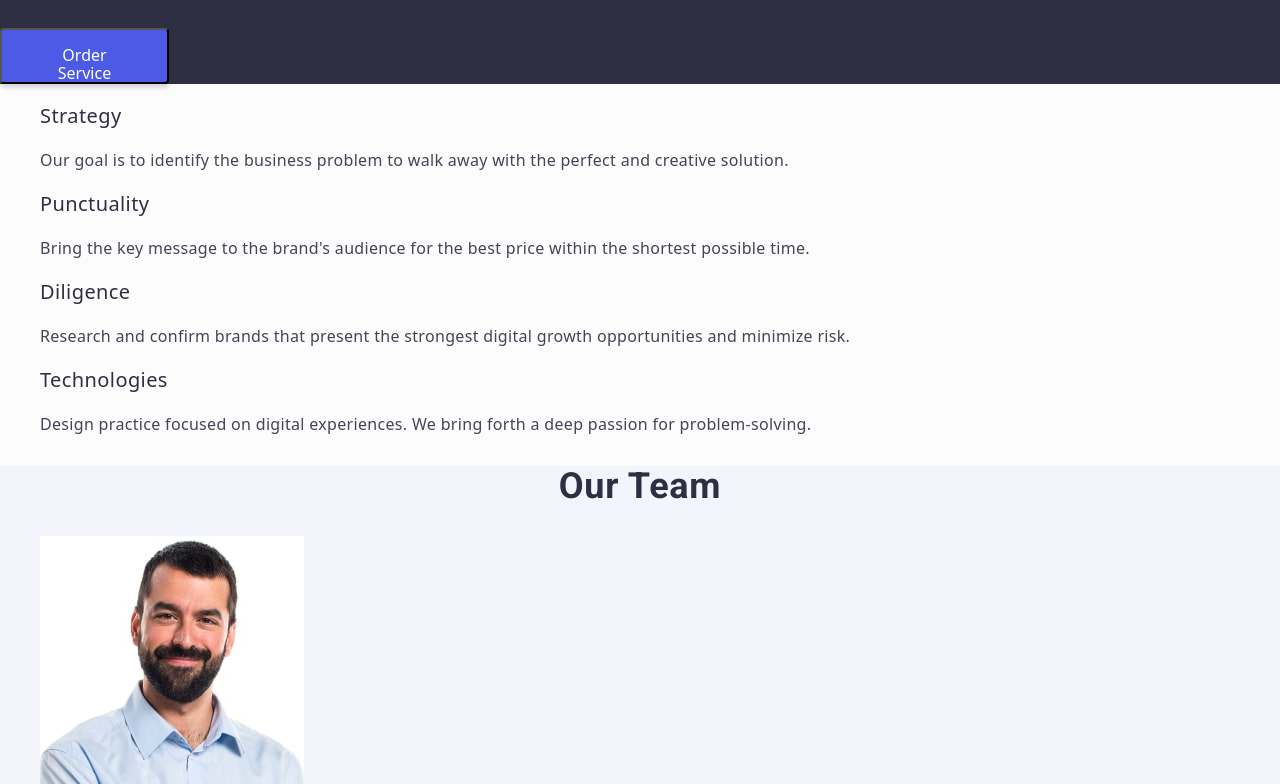
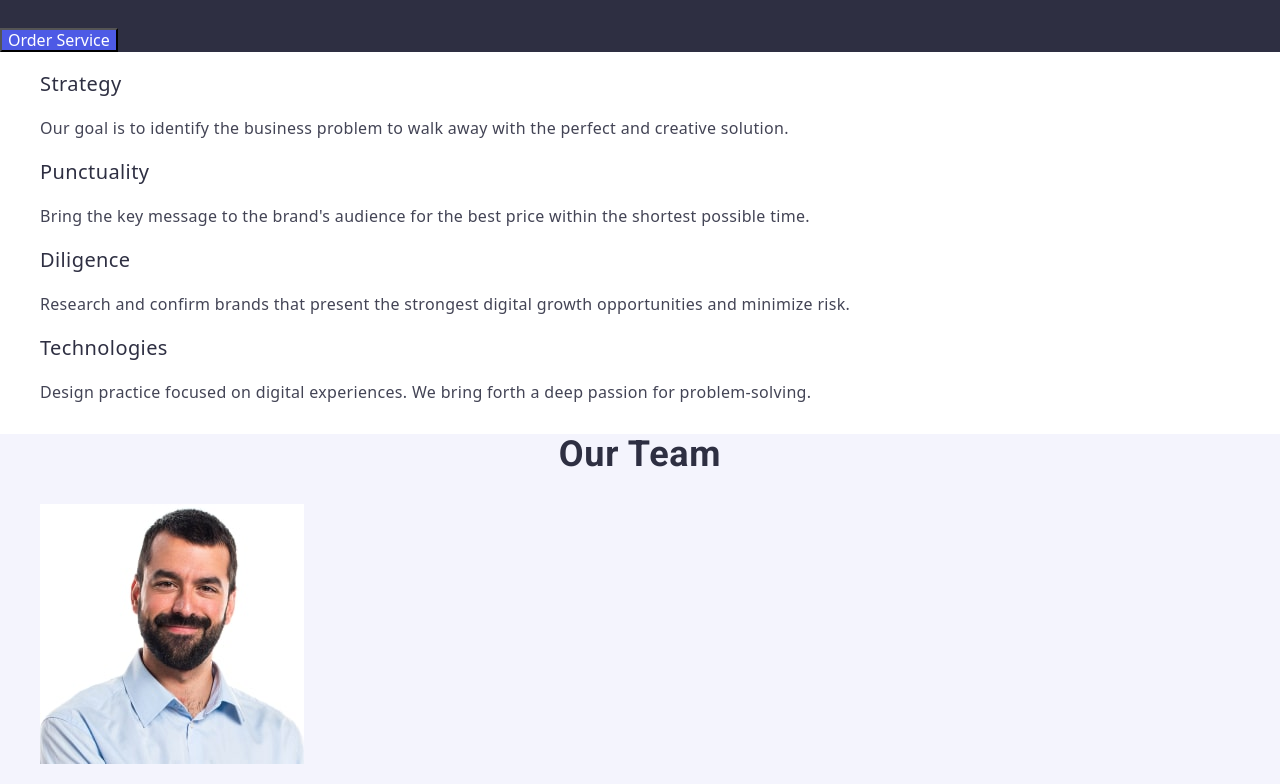
Before and after one commit to OleksandraR/goit-markup-hw-02, a plain HTML site: page index.html in a window 1280 px wide. Shown: the part 298-1082 px from the top of the page. Drawn offline with nearby package versions, Linux system fonts and the light colour scheme.

Commit message:
main changes

```diff
--- a/css/styles.css
+++ b/css/styles.css
@@ -11,7 +11,7 @@ button {
 body {
     font-family: 'Roboto', sans-serif;
     color: #434455;
-    background-color: #FCFCFC;
+    background-color: #FFFFFF;
 }
 .page-logo-web {
     font-family: "Raleway", sans-serif;
@@ -65,16 +65,16 @@ body {
     background: #2e2f42;
 }
 .button {
-    box-shadow: 0 4px 4px 0 rgba(0, 0, 0, 0.15);
         background: #4d5ae5;
+        /*box-shadow: 0 4px 4px 0 rgba(0, 0, 0, 0.15);
         border-radius: 4px;
-            padding: 16px 32px;
+            adding: 16px 32px;
             width: 169px;
-            height: 56px;
+            height: 56px;*/
             color: #fff
 }
 .button:hover {
-    box-shadow: 0 4px 4px 0 rgba(0, 0, 0, 0.15);
+    /*box-shadow: 0 4px 4px 0 rgba(0, 0, 0, 0.15);*/
         background: #404bbf;
 }
 .mission-sub-title {
--- a/index.html
+++ b/index.html
@@ -82,7 +82,7 @@
   <h2 class="portfolio-title">Our Portfolio</h2>
   <ul class="portfolio-menu">
     <li class="portfolio-item">
-      <img class="portfolio-img" src="./images/banking app.jpg" width="360" height="300" alt="Banking App">
+      <img class="portfolio-img" src="./images/bankingapp.jpg" width="360" height="300" alt="Banking App">
       <h3 class="portfolio-sub-title" >Banking App</h3>
       <p class="portfolio-description">App</p>
     </li>
```
Also changed, not shown: images/bankingapp.jpg (renamed from images/banking app.jpg), 2 other files.
